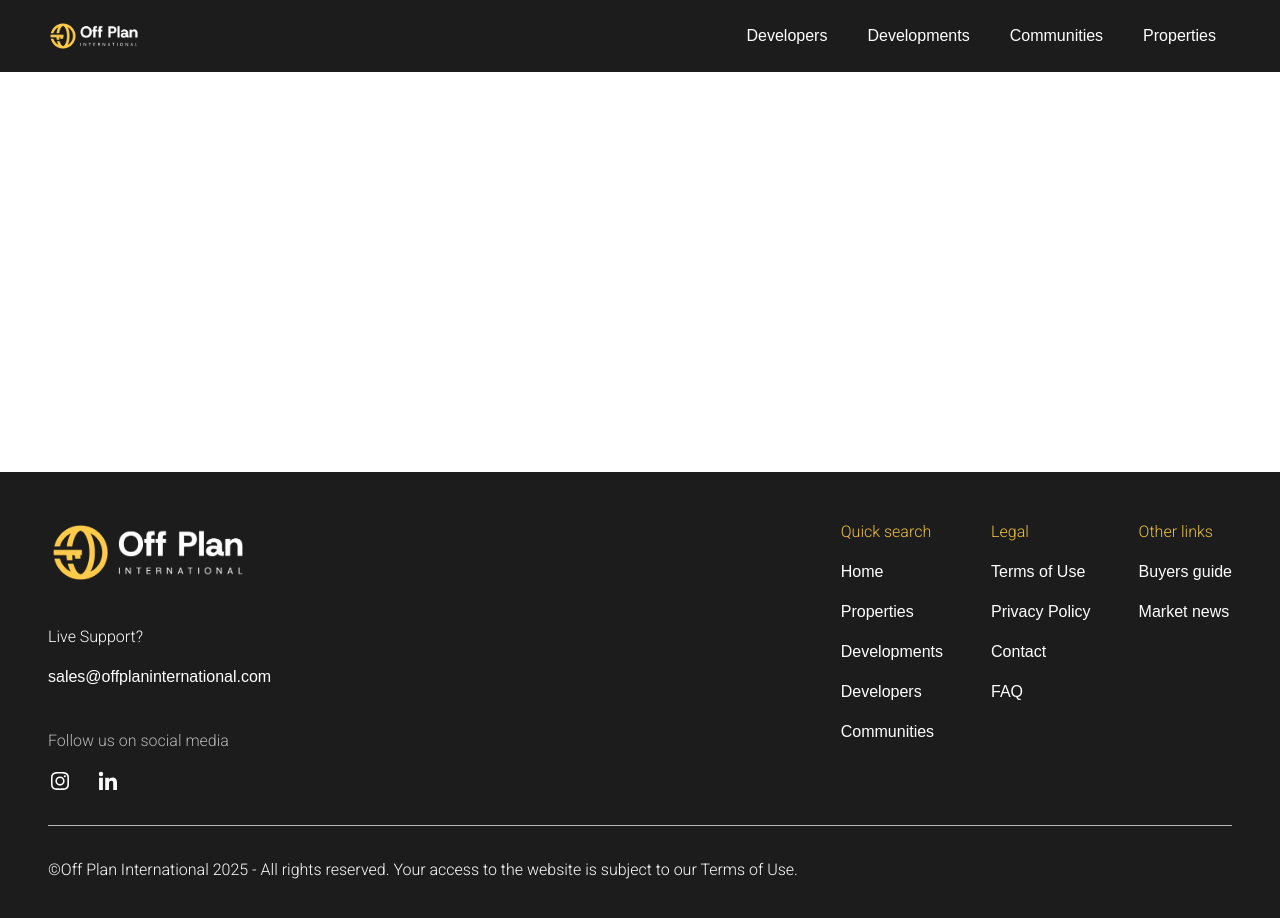
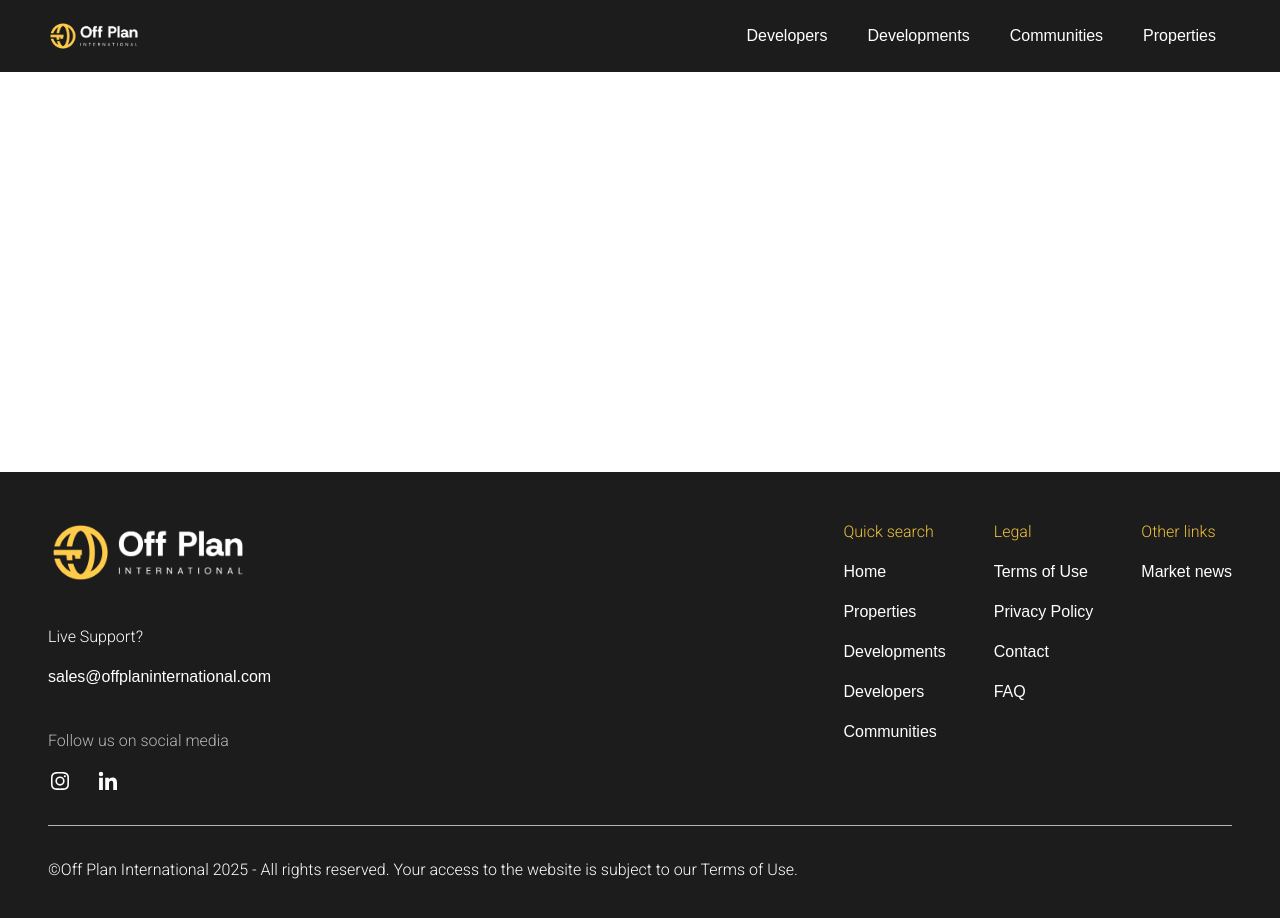
Before and after one commit to fedegillesopi/offplaninternational, a Next.js app: page / in a window 1280 px wide. Shown: the top 918 px of the page. Built offline with nearby package versions, Linux system fonts and the light colour scheme; a web font is replaced by a local one.

Commit message:
update test

```diff
--- a/components/footer.tsx
+++ b/components/footer.tsx
@@ -151,12 +151,6 @@ export function Footer() {
                   href="#"
                   className="font-heading text-base font-light text-white no-underline hover:text-[--primary-main] hover:underline"
                 >
-                  Buyers guide
-                </Link>
-                <Link
-                  href="#"
-                  className="font-heading text-base font-light text-white no-underline hover:text-[--primary-main] hover:underline"
-                >
                   Market news
                 </Link>
               </div>
```
